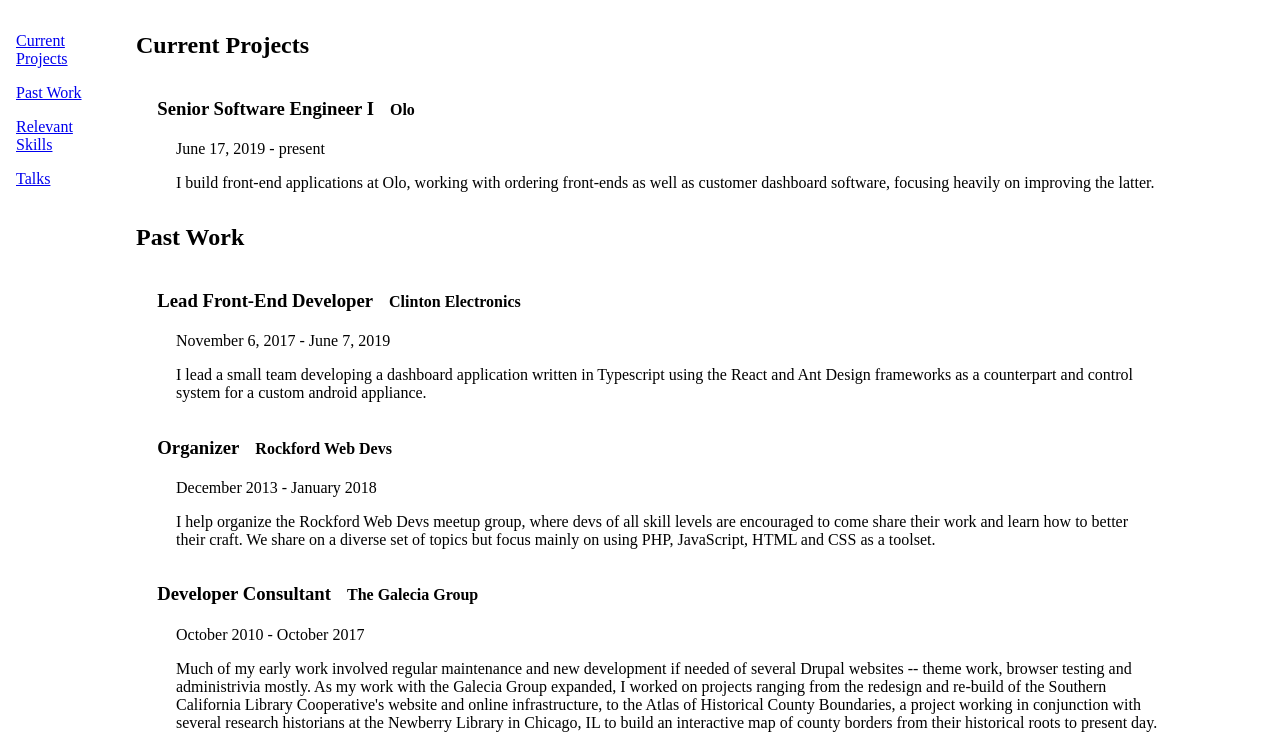
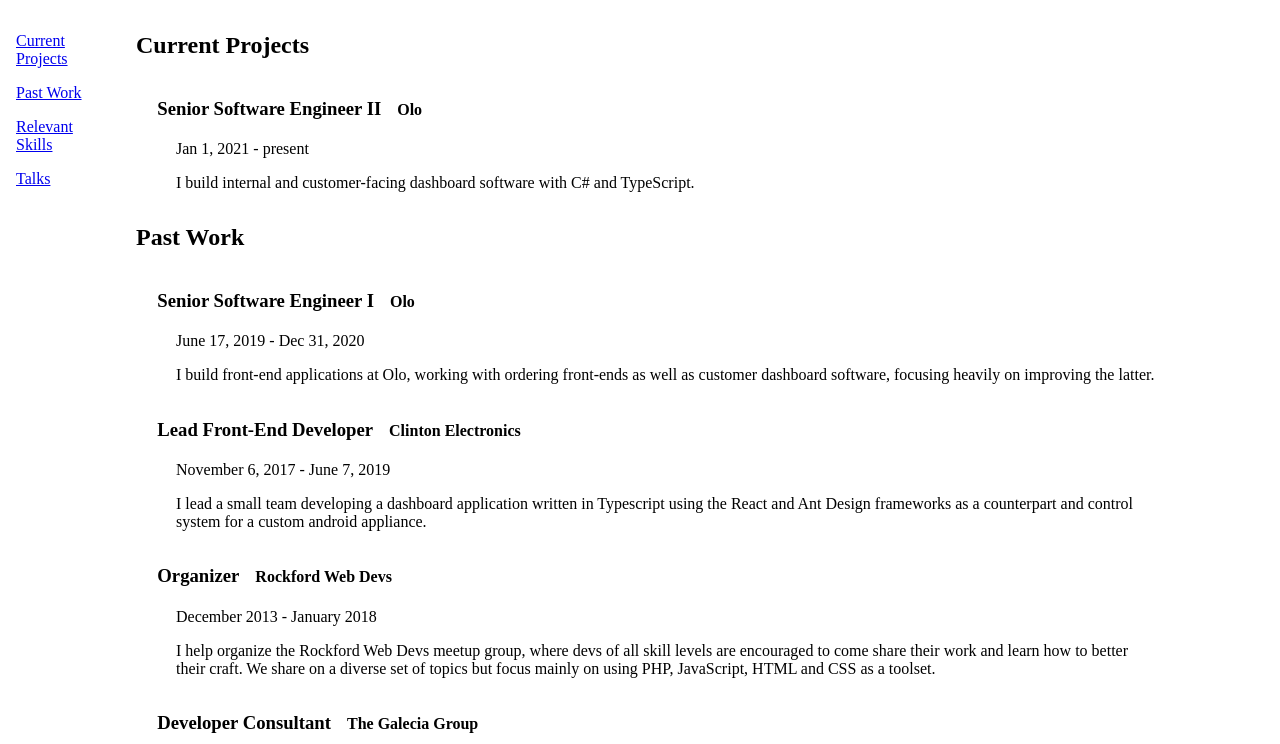
Before and after one commit to jacobroufa/jacobroufa.github.io, a plain HTML site: page index.html in a window 1280 px wide. Shown: the part 56-800 px from the top of the page. Drawn offline with Linux system fonts and the light colour scheme.

Commit message:
no caching; add job title change

```diff
--- a/index.html
+++ b/index.html
@@ -1,6 +1,10 @@
 <!doctype html>
 <html>
   <head>
+    <meta http-equiv='cache-control' content='no-cache'>
+    <meta http-equiv='expires' content='0'>
+    <meta http-equiv='pragma' content='no-cache'>
+
     <title>Jacob M. Roufa</title>
   </head>
   <body>
--- a/resume.json
+++ b/resume.json
@@ -1,13 +1,20 @@
 {
   "current": [
+    {
+      "title": "Senior Software Engineer II",
+      "workplace": "Olo",
+      "start": "Jan 1, 2021",
+      "description": "I build internal and customer-facing dashboard software with C# and TypeScript."
+    }
+  ],
+  "past": [
     {
       "title": "Senior Software Engineer I",
       "workplace": "Olo",
       "start": "June 17, 2019",
+      "end": "Dec 31, 2020",
       "description": "I build front-end applications at Olo, working with ordering front-ends as well as customer dashboard software, focusing heavily on improving the latter."
-    }
-  ],
-  "past": [
+    },
     {
       "title": "Lead Front-End Developer",
       "workplace": "Clinton Electronics",
@@ -152,7 +159,7 @@
   "skills": [
     {
       "skill": "Languages",
-      "skills": [ "JavaScript", "TypeScript", "HTML", "CSS", "LESS", "PHP", "Bash", "Java", "Ruby" ]
+      "skills": [ "JavaScript", "TypeScript", "C#", "HTML", "CSS", "LESS", "PHP", "Bash", "Powershell" ]
     },
     {
       "skill": "Frameworks / Libraries",
```
